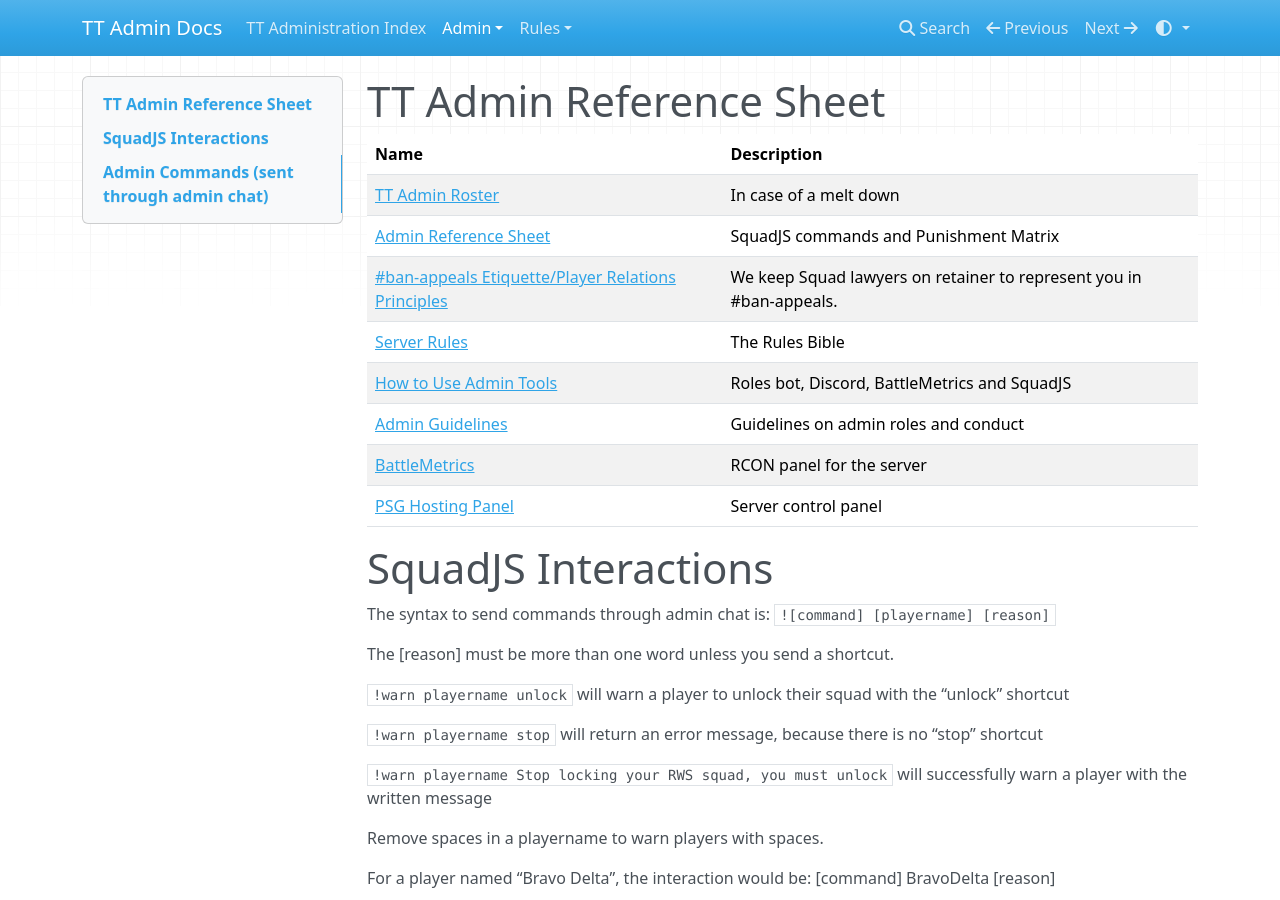
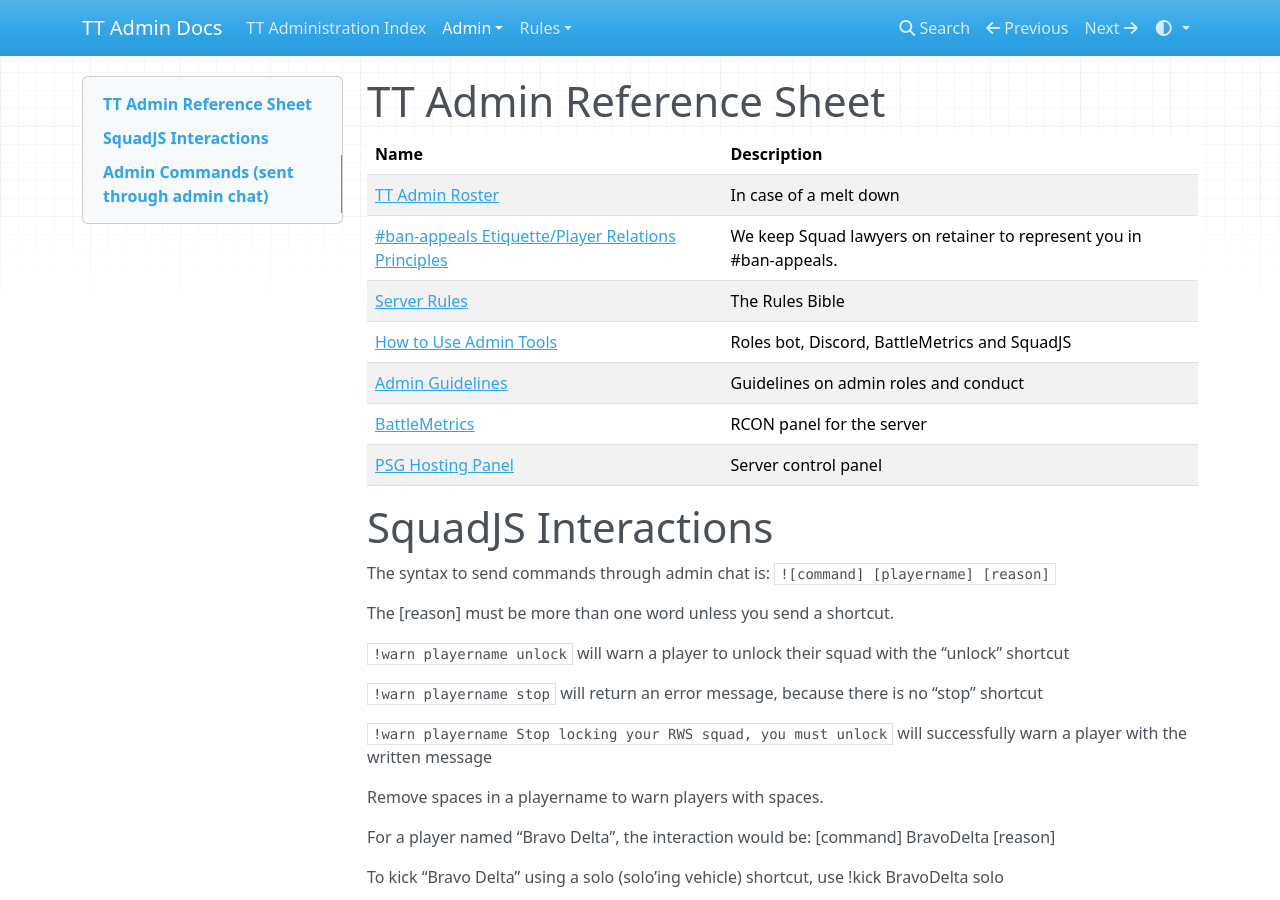
Before and after one commit to LonelyNinja/lonelyninja.github.io, an MkDocs documentation site: the page built from docs/admin/admin_reference.md, in a window 1280 px wide and 900 px high. Built offline with MkDocs 1.6.1, drawn with Linux system fonts in a browser that asks for light colours; nearby versions of some CDN libraries.

Commit message:
Fixed broken links

```diff
--- a/docs/admin/admin_reference.md
+++ b/docs/admin/admin_reference.md
@@ -7,11 +7,10 @@
 |Name|Description|
 |----|-----------|
 |[TT Admin Roster](http://tiny.cc/TTadminroster)|In case of a melt down||
-|[Admin Reference Sheet](./admin/admin_reference.md)|SquadJS commands and Punishment Matrix|
 |[#ban-appeals Etiquette/Player Relations Principles](http://tiny.cc/TT-PR-ban-appeal)|We keep Squad lawyers on retainer to represent you in #ban-appeals.|
-|[Server Rules](./rules/server_rules.md)|The Rules Bible|
-|[How to Use Admin Tools](./admin/how_to_use_admin_tools.md)|Roles bot, Discord, BattleMetrics and SquadJS|
-|[Admin Guidelines](./admin/admin_guidelines.md)|Guidelines on admin roles and conduct|
+|[Server Rules](../rules/server_rules.md)|The Rules Bible|
+|[How to Use Admin Tools](./how_to_use_tt_admin_tools.md)|Roles bot, Discord, BattleMetrics and SquadJS|
+|[Admin Guidelines](./admin_guidelines.md)|Guidelines on admin roles and conduct|
 |[BattleMetrics](https://battlemetrics.com/)|RCON panel for the server|
 |[PSG Hosting Panel](https://control.psg-hosting.com/)|Server control panel|
 
```
Also changed, not shown: docs/admin/admin_guidelines.md (+4 -4 lines).
